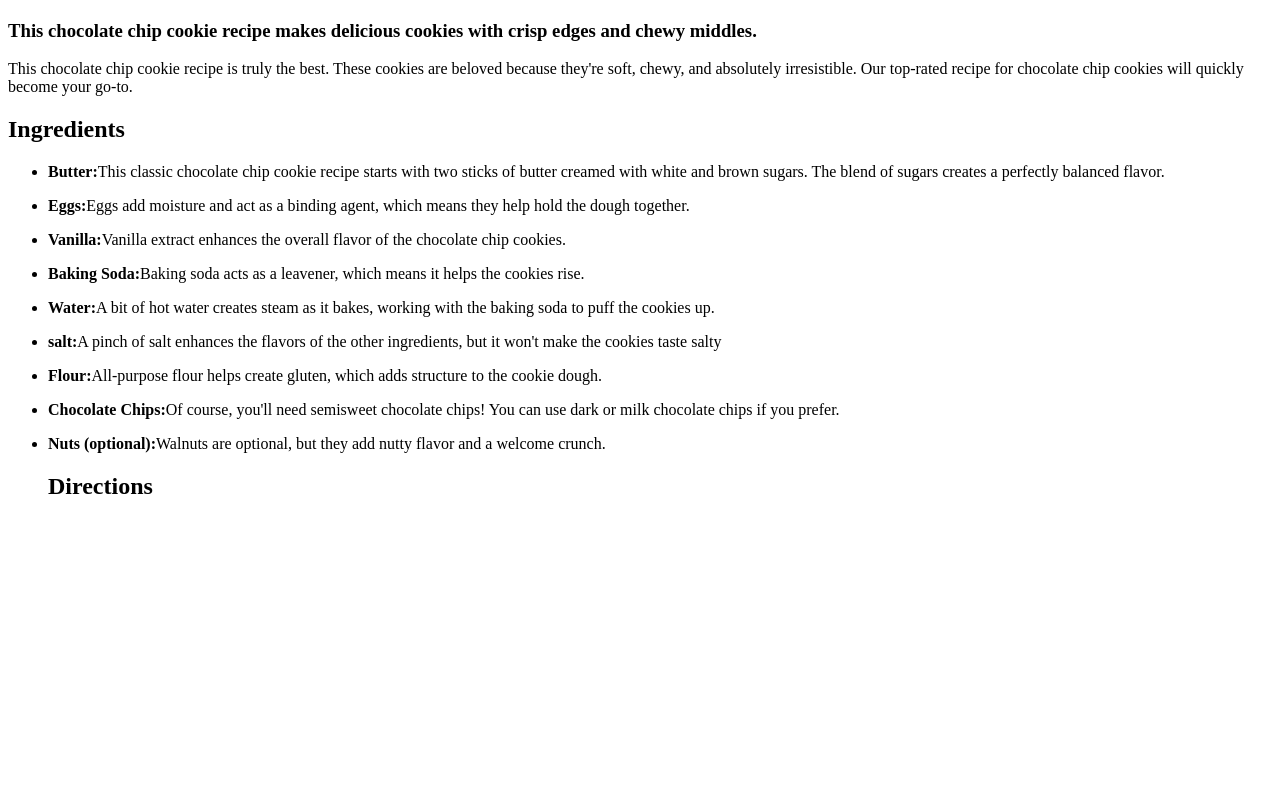
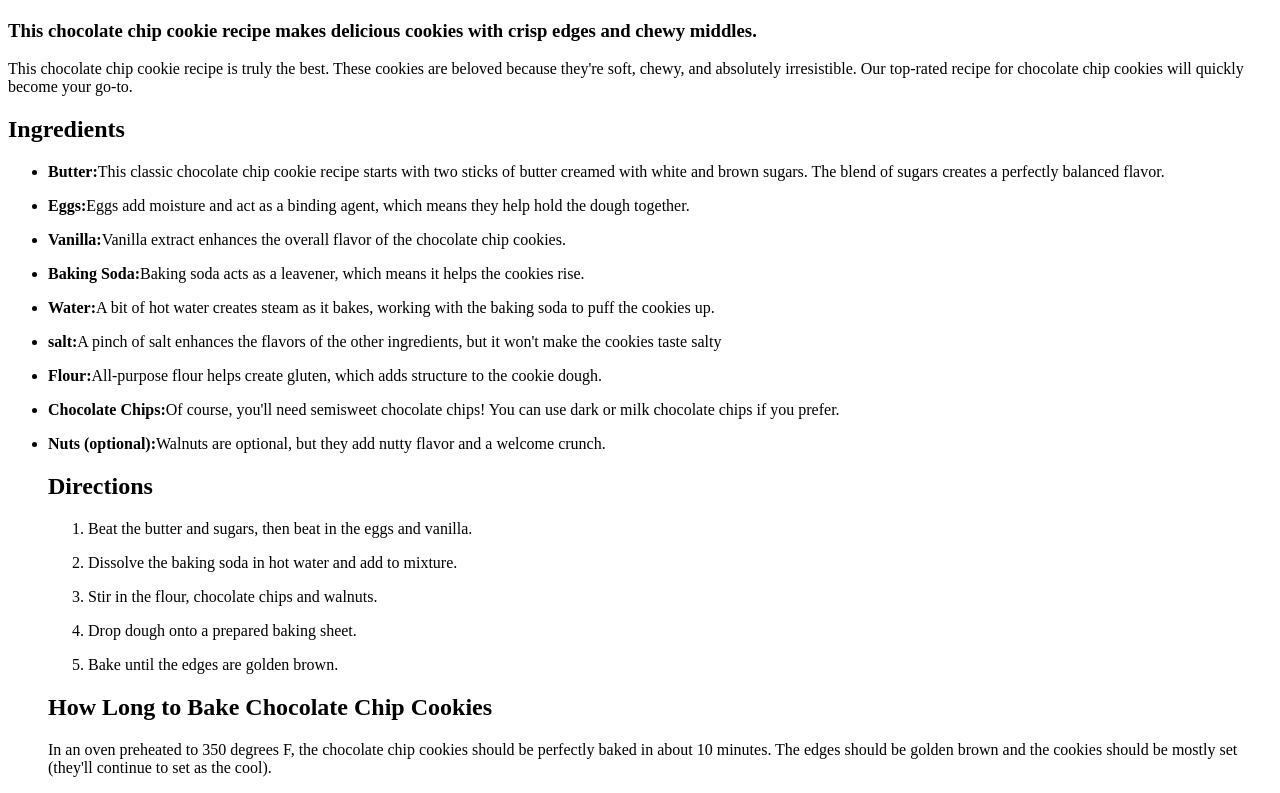
Before and after one commit to 21gabu/Odin-Recipes, a plain HTML site: page recipes/chocochipscookies.html in a window 1280 px wide. Shown: the part 383-1176 px from the top of the page. Before the commit the page ends 903 px from the top, so only its background shows below. Drawn offline with Linux system fonts and the light colour scheme.

Commit message:
Edit recipes/

```diff
--- a/recipes/chocochipscookies.html
+++ b/recipes/chocochipscookies.html
@@ -22,6 +22,14 @@
    <p> <li><strong>Nuts (optional):</strong>Walnuts are optional, but they add nutty flavor and a welcome crunch.</li></p>
 
 <h2>Directions</h2>
-
+<ol>
+    <p><li>Beat the butter and sugars, then beat in the eggs and vanilla.</li></p>
+    <p><li>Dissolve the baking soda in hot water and add to mixture.</li></p>
+    <p><li>Stir in the flour, chocolate chips and walnuts.</li></p>
+    <p><li>Drop dough onto a prepared baking sheet.</li></p>
+    <p><li>Bake until the edges are golden brown.</li></p>
+</ol>
+<h2>How Long to Bake Chocolate Chip Cookies </h2>
+<p>In an oven preheated to 350 degrees F, the chocolate chip cookies should be perfectly baked in about 10 minutes. The edges should be golden brown and the cookies should be mostly set (they'll continue to set as the cool). </p>
 </body>
 </html>
```
